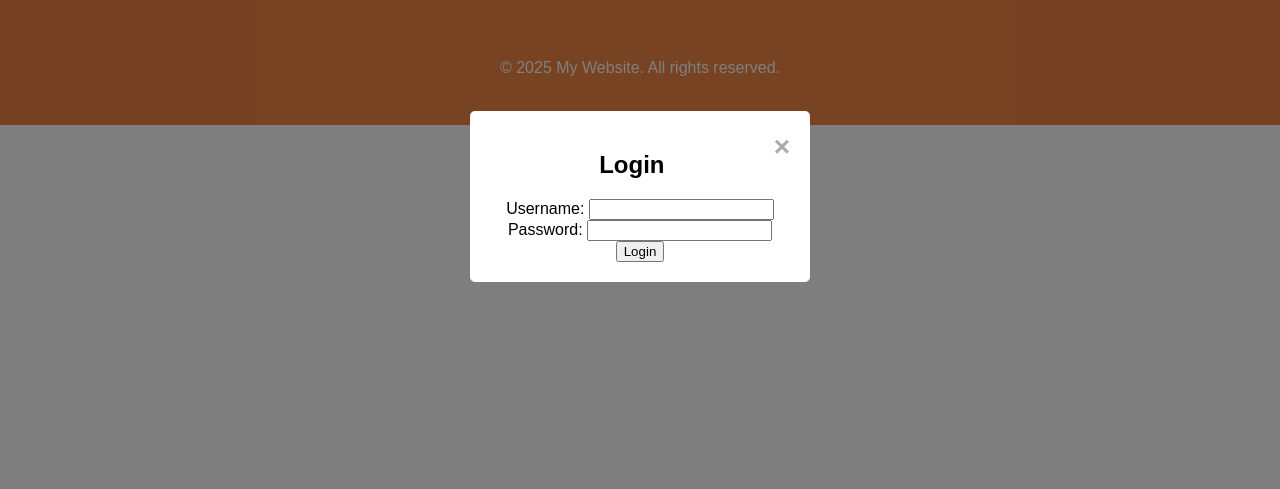
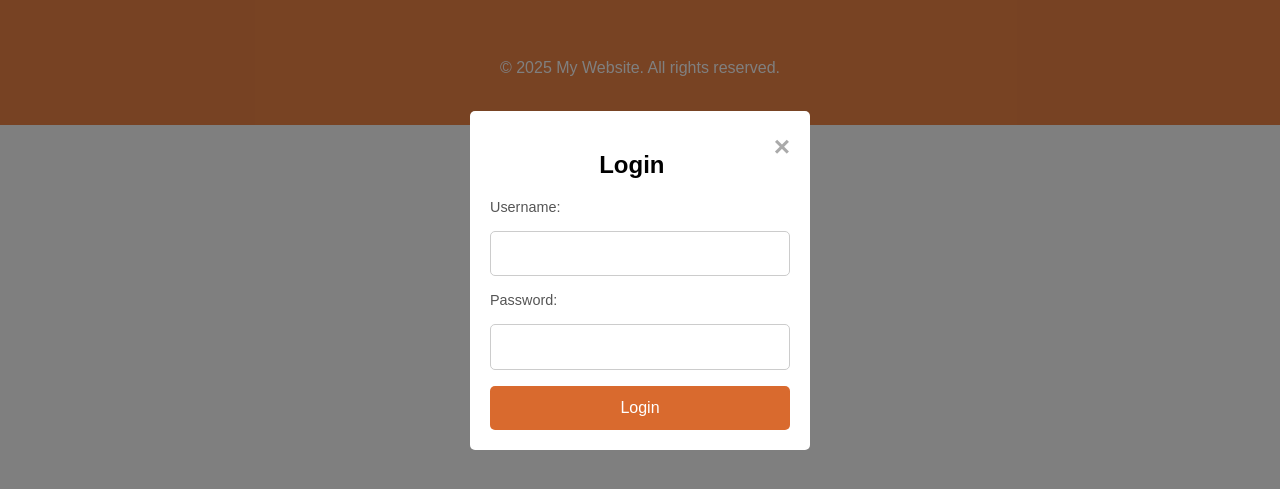
Before and after one commit to juliwhite/PrimaryA, a website built with Vite: page src/login.html in a window 1280 px wide. Shown: the part 81-570 px from the top of the page. Built offline with nearby package versions, Linux system fonts and the light colour scheme.

Commit message:
fix style login and delete status from category

```diff
--- a/src/css/style.css
+++ b/src/css/style.css
@@ -209,6 +209,50 @@ a {
     color: #000;
 }
 
+/* Form styles */
+#login-form {
+    display: flex;
+    flex-direction: column;
+    gap: 1rem;
+}
+
+#login-form label {
+    text-align: left;
+    font-size: 0.9rem;
+    color: #555;
+}
+
+#login-form input {
+    padding: 0.8rem;
+    border: 1px solid #ccc;
+    border-radius: 5px;
+    font-size: 1rem;
+    width: 100%;
+    box-sizing: border-box;
+}
+
+#login-form input:focus {
+    border-color: #d96a2e;
+    outline: none;
+    box-shadow: 0 0 5px rgba(140, 57, 29, 0.5);
+}
+
+/* Submit button styles */
+#login-form button {
+    padding: 0.8rem;
+    background-color: #d96a2e;
+    color: #fff;
+    border: none;
+    border-radius: 5px;
+    font-size: 1rem;
+    cursor: pointer;
+    transition: background-color 0.3s ease;
+}
+
+#login-form button:hover {
+    background-color: #e96958;
+}
+
 /* ------- Form Styling ------- */
 .activity-title {
     font-size: 1.5rem;
--- a/src/js/category.js
+++ b/src/js/category.js
@@ -43,7 +43,6 @@ document.addEventListener("DOMContentLoaded", async () => {
                 <p><strong>Description:</strong> ${activity.description}</p>
                 <p><strong>Location:</strong> ${activity.location}</p>
                 <p><strong>Organizer:</strong> ${activity.organizer}</p>
-                <p><strong>Status:</strong> ${activity.status}</p>
             `;
             activitiesContainer.appendChild(activityElement);
         });
--- a/src/js/login.js
+++ b/src/js/login.js
@@ -1,8 +1,8 @@
 import { login } from './auth.mjs';
 import { loadHeaderFooter } from "./template.js";
 
-document.addEventListener('DOMContentLoaded', () => {
-    loadHeaderFooter();
+document.addEventListener('DOMContentLoaded', async() => {
+    await loadHeaderFooter();
 
     const loginForm = document.getElementById('login-form');
 
--- a/src/js/util.js
+++ b/src/js/util.js
@@ -2,7 +2,8 @@
 // Fetch activities from the JSON file
 export async function fetchActivities() {
     try {
-        const response = await fetch("/json/activities.json");
+        //const response = await fetch("/json/activities.json");
+        const response = await fetch("https://primaryactivities-backend.onrender.com/api/activities");
         if (!response.ok) {
             throw new Error(`HTTP error! status: ${response.status}`);
         }
```
